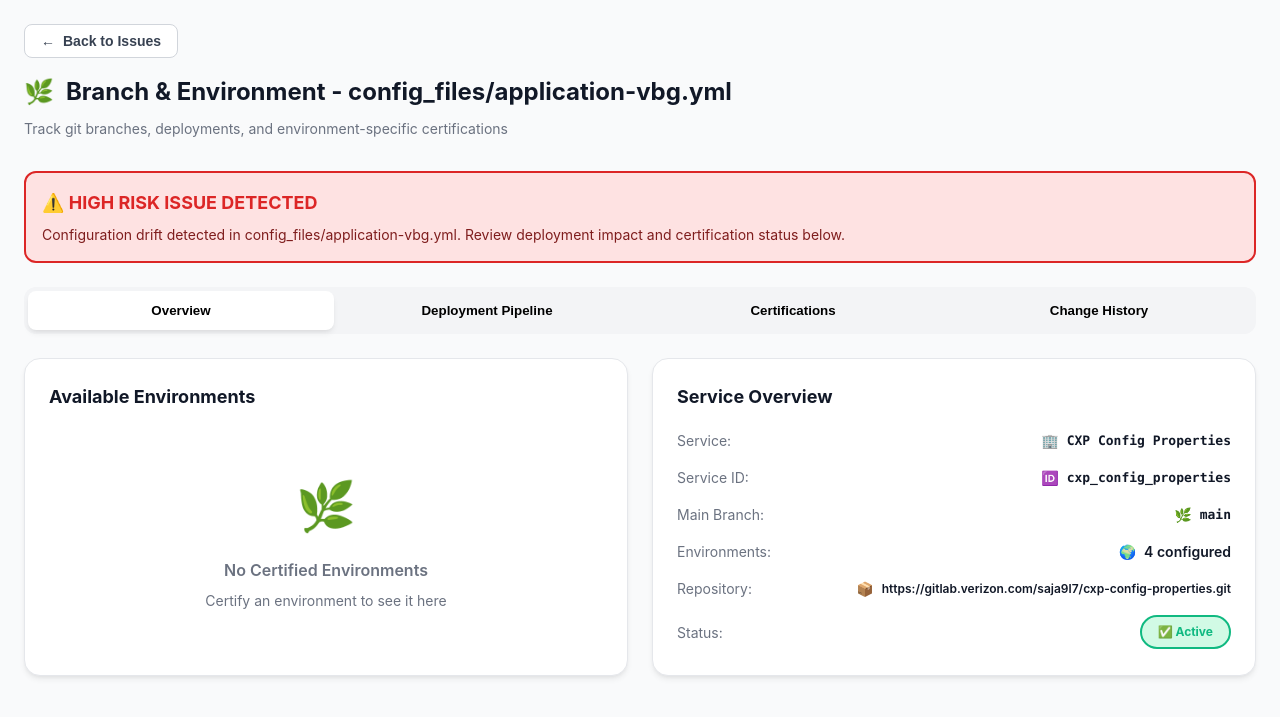
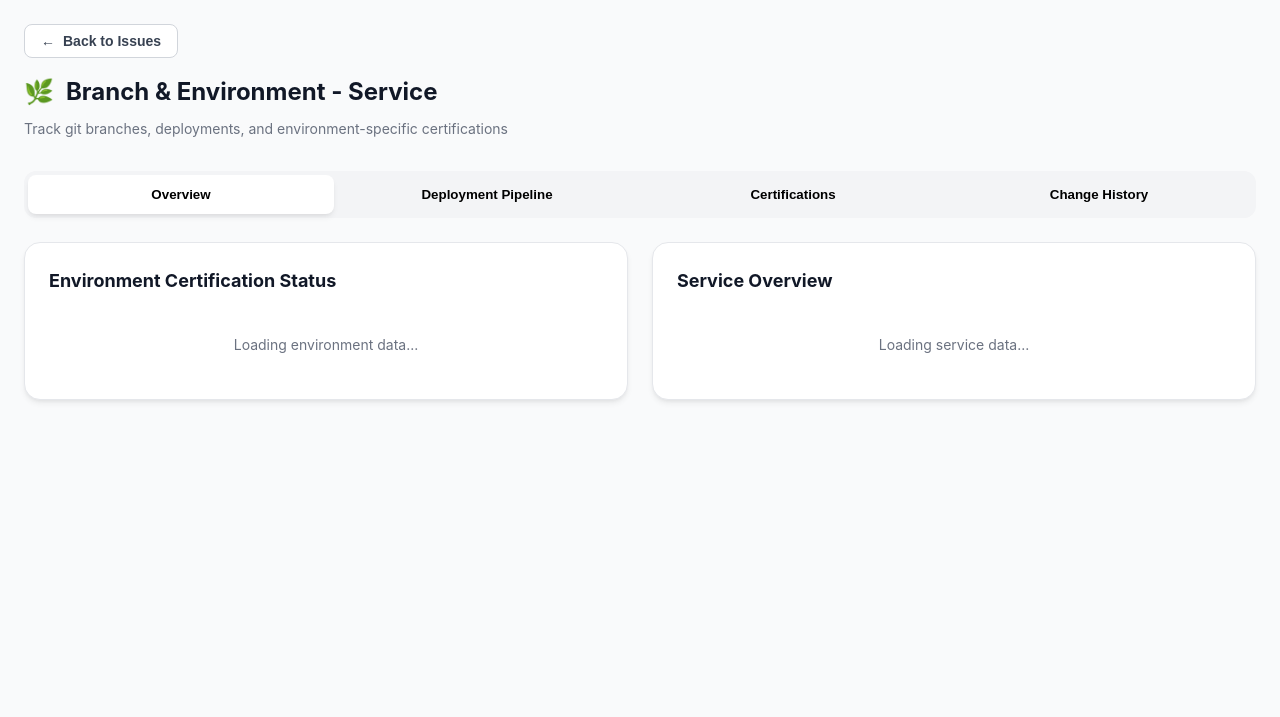
Before and after one commit to jzambre03/gcp, a FastAPI app: page /branch-environment in a window 1280 px wide. Shown: the top 717 px of the page. Run offline with FastAPI, Linux system fonts and the light colour scheme; data that the repository does not hold is empty.

Commit message:
updated code

```diff
--- a/strands-multi-agent-system/api/templates/branch_env.html
+++ b/strands-multi-agent-system/api/templates/branch_env.html
@@ -90,11 +90,32 @@
       function BranchEnvironmentPage() {
         const [activeTab, setActiveTab] = React.useState('overview');
         const [showStagingModal, setShowStagingModal] = React.useState(false);
+        const [serviceConfig, setServiceConfig] = React.useState(null);
 
         // Get URL parameters to identify the specific issue
         const urlParams = new URLSearchParams(window.location.search);
         const issueId = urlParams.get('id') || 'unknown';
         const file = decodeURIComponent(urlParams.get('file') || 'config_files/application-vbg.yml');
+
+        // Get service ID from URL
+        const serviceId = window.location.pathname.includes('/service/')
+          ? window.location.pathname.split('/service/')[1]
+          : issueId; // fallback to issueId
+
+        // Load service configuration
+        React.useEffect(() => {
+          const loadServiceConfig = async () => {
+            try {
+              const servicesResponse = await fetch('/api/services');
+              const servicesData = await servicesResponse.json();
+              const service = servicesData.services.find(s => s.id === serviceId);
+              setServiceConfig(service);
+            } catch (err) {
+              console.error('Failed to load service config:', err);
+            }
+          };
+          loadServiceConfig();
+        }, [serviceId]);
 
         // Mock issue data - in real app, this would be fetched from API
         const issueData = {
@@ -135,19 +156,12 @@
             ]),
             e('h1', {className: 'title'}, [
               e('span', null, '🌿'),
-              `Branch & Environment - ${file}`
+              `Branch & Environment - ${serviceConfig?.name || 'Service'}`
             ]),
             e('p', {className: 'subtitle'}, `Track git branches, deployments, and environment-specific certifications`)
           ]),
 
-          // Issue Alert (for non-allowed issues)
-          issueData.riskLevel !== 'allowed' && e('div', {className: 'issue-alert'}, [
-            e('h3', null, [
-              e('span', null, '⚠️'),
-              ` ${issueData.riskLevel.toUpperCase()} RISK ISSUE DETECTED`
-            ]),
-            e('p', null, `${issueData.description}. Review deployment impact and certification status below.`)
-          ]),
+          // Risk banner removed from Overview tab as requested
 
           // Tabs
           e('div', {className: 'tabs'}, [
@@ -170,9 +184,9 @@
           ]),
 
           // Tab Content
-          activeTab === 'overview' && e(OverviewTab, {issueData, onStagingClick: handleStagingClick}),
+          activeTab === 'overview' && e(OverviewTab, {issueData, onStagingClick: handleStagingClick, serviceConfig, serviceId}),
           activeTab === 'deployment' && e(DeploymentTab, {issueData, onStagingClick: handleStagingClick}),
-          activeTab === 'certifications' && e(CertificationsTab, {issueData, onStagingClick: handleStagingClick}),
+          activeTab === 'certifications' && e(CertificationsTab, {issueData, onStagingClick: handleStagingClick, serviceConfig, serviceId}),
           activeTab === 'history' && e(HistoryTab, {issueData}),
 
           // Staging Modal
@@ -185,31 +199,21 @@
         ]);
       }
 
-      function OverviewTab({issueData, onStagingClick}) {
+      function OverviewTab({issueData, onStagingClick, serviceConfig, serviceId}) {
         const [branchStatus, setBranchStatus] = React.useState({});
-        const [serviceConfig, setServiceConfig] = React.useState(null);
         const [loading, setLoading] = React.useState(true);
         const [error, setError] = React.useState(null);
         const [selectedEnv, setSelectedEnv] = React.useState(null);
         const [showBranchDetails, setShowBranchDetails] = React.useState(false);
 
-        // Get service ID from URL
-        const serviceId = window.location.pathname.includes('/service/')
-          ? window.location.pathname.split('/service/')[1]
-          : 'cxp_config_properties';
+        // Load branch status for all environments
+        React.useEffect(() => {
+          const loadBranchData = async () => {
+            if (!serviceConfig) return;
 
-        // Load all data from APIs
-        React.useEffect(() => {
-          const loadAllData = async () => {
             try {
-              // Load service configuration
-              const servicesResponse = await fetch('/api/services');
-              const servicesData = await servicesResponse.json();
-              const service = servicesData.services.find(s => s.id === serviceId);
-              setServiceConfig(service);
-
               // Get environments from service configuration (no hardcoded values)
-              const environments = service?.environments || ['prod', 'dev', 'qa', 'staging'];
+              const environments = serviceConfig?.environments || ['prod', 'dev', 'qa', 'staging'];
 
               // Load branch status for all environments
               const statusData = {};
@@ -230,8 +234,8 @@
               setLoading(false);
             }
           };
-          loadAllData();
-        }, [serviceId]);
+          loadBranchData();
+        }, [serviceConfig, serviceId]);
 
         const handleEnvClick = (env) => {
           const status = branchStatus[env];
@@ -269,7 +273,7 @@
         return e('div', {className: 'grid grid-2'}, [
           // Environment Status Overview (moved to left)
           e('div', {className: 'card'}, [
-            e('h3', {style: {margin: '0 0 20px 0', fontSize: '18px'}}, 'Available Environments'),
+            e('h3', {style: {margin: '0 0 20px 0', fontSize: '18px'}}, 'Environment Certification Status'),
 
             error ? e('div', {style: {color: 'var(--red)', padding: '12px', background: 'var(--red-bg)', borderRadius: '8px', marginBottom: '16px'}},
               `❌ ${error}`
@@ -280,51 +284,51 @@
               // Get environments from service config (dynamic, no hardcoded values)
               const environments = serviceConfig?.environments || [];
 
-              // Filter to only show certified environments
-              const certifiedEnvs = environments.filter(env => {
-                const status = branchStatus[env] || {};
-                return status.active_golden_branch;
-              });
-
-              if (certifiedEnvs.length === 0) {
+              if (environments.length === 0) {
                 return e('div', {style: {textAlign: 'center', padding: '40px 20px', color: 'var(--muted)'}}, [
                   e('div', {style: {fontSize: '48px', marginBottom: '16px'}}, '🌿'),
-                  e('div', {style: {fontSize: '16px', fontWeight: '600', marginBottom: '8px'}}, 'No Certified Environments'),
-                  e('div', {style: {fontSize: '14px'}}, 'Certify an environment to see it here')
+                  e('div', {style: {fontSize: '16px', fontWeight: '600', marginBottom: '8px'}}, 'No Environments Configured'),
+                  e('div', {style: {fontSize: '14px'}}, 'Check service configuration')
                 ]);
               }
 
-              return certifiedEnvs.map(env => {
+              return environments.map(env => {
                 const status = branchStatus[env] || {};
                 const hasGolden = status.active_golden_branch;
                 const goldenCount = status.total_golden || 0;
                 const driftCount = status.total_drift || 0;
+                const isCertified = hasGolden;
 
                 return e('div', {
                   key: env,
                   className: 'env-cert',
-                  style: {cursor: 'pointer', transition: 'all 0.2s'},
-                  onClick: () => handleEnvClick(env)
+                  style: {cursor: isCertified ? 'pointer' : 'default', transition: 'all 0.2s'},
+                  onClick: () => isCertified && handleEnvClick(env)
                 }, [
                   e('div', null, [
                     e('div', {className: 'env-name', style: {color: getEnvironmentColor(env)}},
                       getEnvironmentDisplayName(env)
                     ),
                     e('div', {className: 'env-details'},
-                      `Golden: ${hasGolden}`
+                      `Golden: ${hasGolden || 'None'}`
                     ),
                     e('div', {className: 'env-details'},
                       `${goldenCount} golden, ${driftCount} drift branches`
                     ),
-                    e('div', {className: 'env-details', style: {color: 'var(--muted)', fontSize: '12px', marginTop: '4px'}},
+                    isCertified && e('div', {className: 'env-details', style: {color: 'var(--muted)', fontSize: '12px', marginTop: '4px'}},
                       'Click to view details →'
                     )
                   ]),
                   e('div', {style: {display: 'flex', alignItems: 'center', gap: '8px'}}, [
-                    e('span', {className: 'badge success'}, [
-                      e('span', null, '🏆'),
-                      'Certified'
-                    ])
+                    isCertified ?
+                      e('span', {className: 'badge success'}, [
+                        e('span', null, '🏆'),
+                        'Certified'
+                      ]) :
+                      e('span', {className: 'badge warning'}, [
+                        e('span', null, '⏳'),
+                        'Not Certified'
+                      ])
                   ])
                 ]);
               });
@@ -509,24 +513,18 @@
         ]);
       }
 
-      function CertificationsTab({issueData, onStagingClick}) {
+      function CertificationsTab({issueData, onStagingClick, serviceConfig, serviceId}) {
         const [certifications, setCertifications] = React.useState({});
         const [loading, setLoading] = React.useState({});
         const [error, setError] = React.useState(null);
 
-        // Get service ID from URL or issueData
-        const serviceId = window.location.pathname.includes('/service/')
-          ? window.location.pathname.split('/service/')[1]
-          : 'cxp_config_properties'; // fallback
-
         // Load certification status for all environments
         React.useEffect(() => {
           const loadCertifications = async () => {
+            if (!serviceConfig) return;
+
             // Get environments from service configuration (no hardcoded values)
-            const servicesResponse = await fetch('/api/services');
-            const servicesData = await servicesResponse.json();
-            const service = servicesData.services.find(s => s.id === serviceId);
-            const environments = service?.environments || ['prod', 'dev', 'qa', 'staging'];
+            const environments = serviceConfig?.environments || ['prod', 'dev', 'qa', 'staging'];
 
             const certData = {};
             for (const env of environments) {
@@ -541,7 +539,7 @@
             setCertifications(certData);
           };
           loadCertifications();
-        }, [serviceId]);
+        }, [serviceConfig, serviceId]);
 
         const handleCertify = async (environment) => {
           setLoading(prev => ({ ...prev, [environment]: true }));
```
